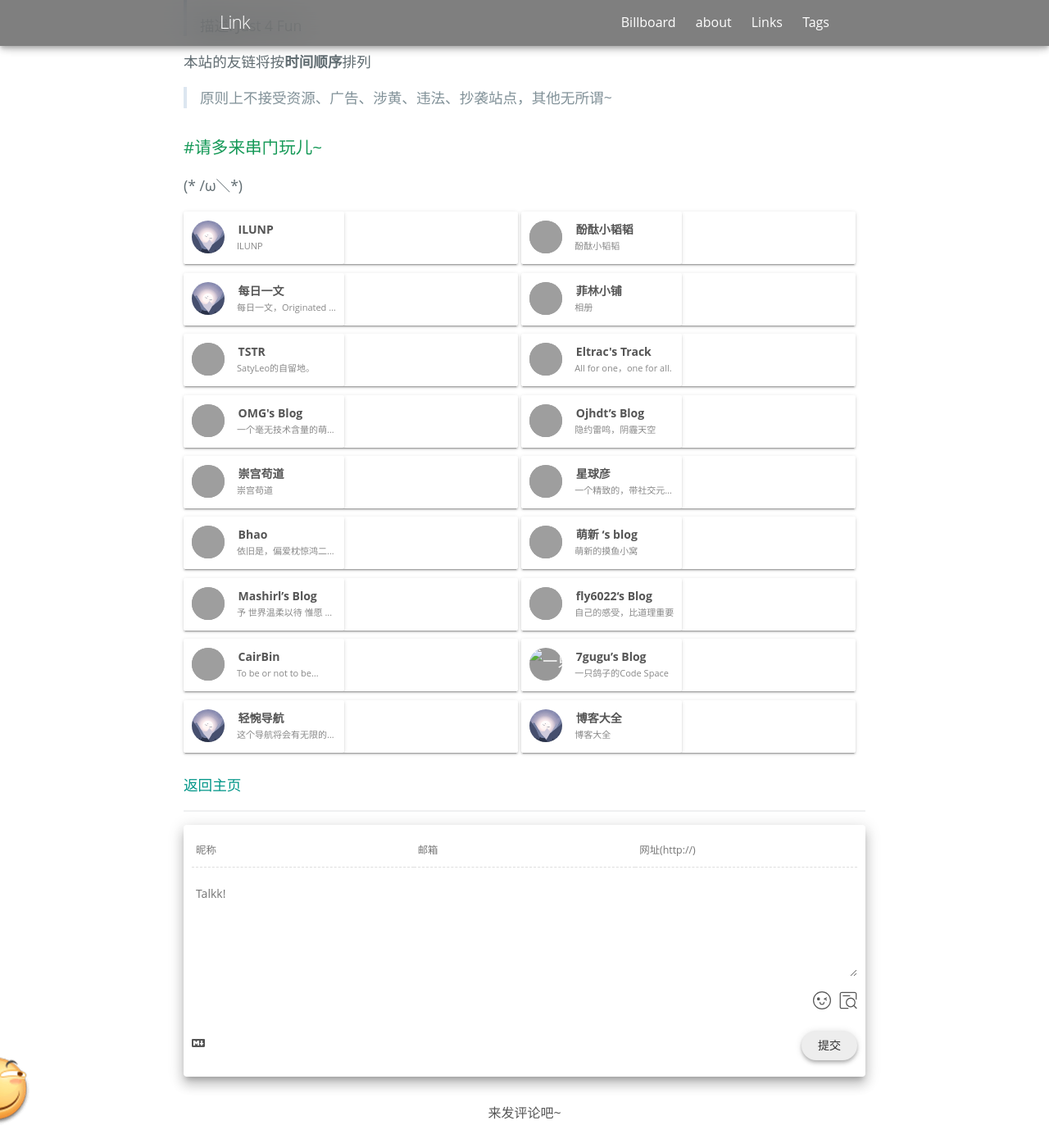
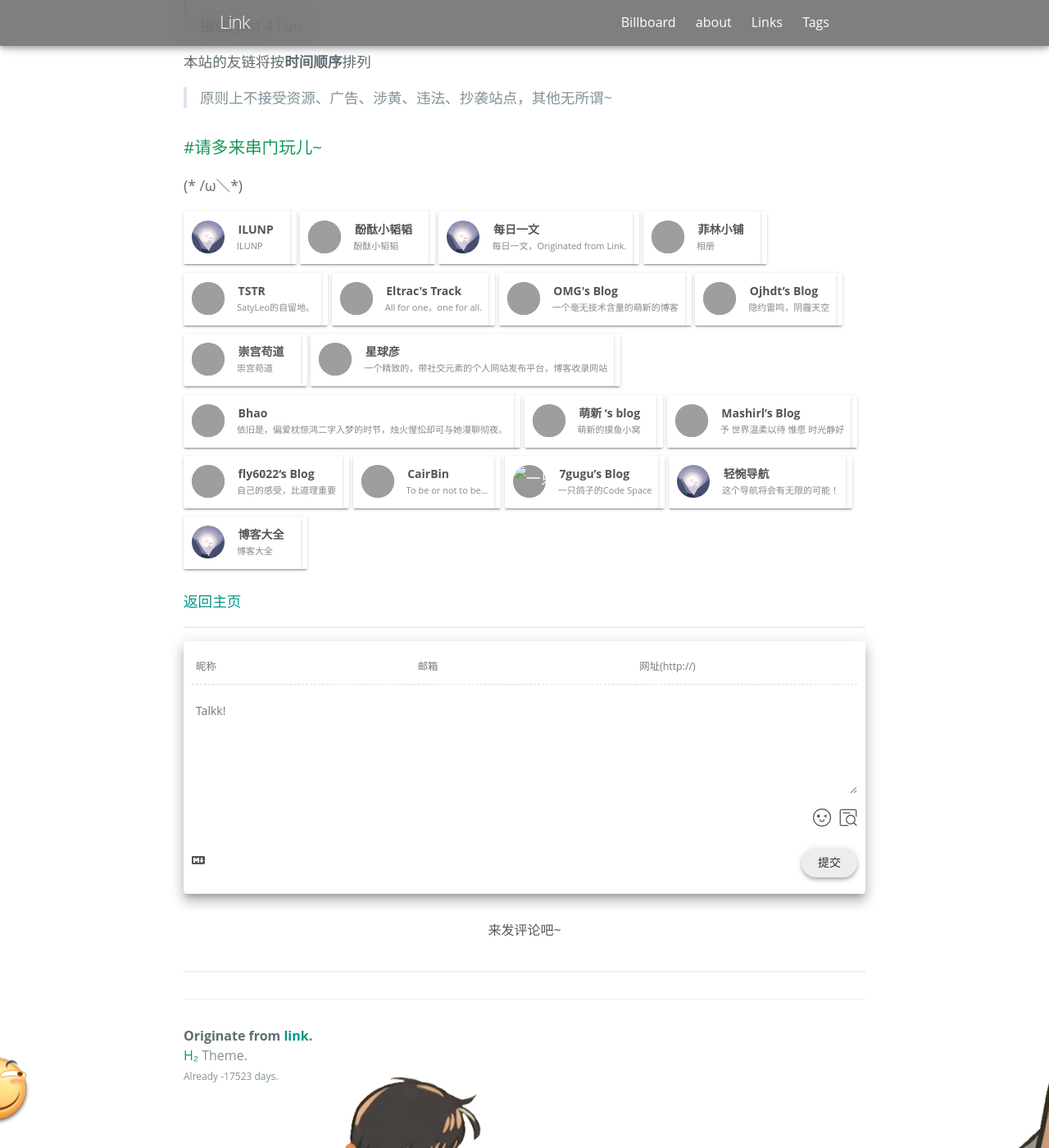
Before and after one commit to link9596/qwq, a Jekyll site: the page built from pages/link.md, in a window 1280 px wide and 1400 px high, scrolled down 700 px. Shown: the whole window at 82% size. Built offline with Jekyll 4.4.1, drawn with Linux system fonts in a browser that asks for light colours; some web fonts are replaced; comment, search, counter and statistics services are not loaded; grey boxes are pictures that could not be loaded.

Commit message:
Update _layout.scss

```diff
--- a/_sass/blog/_layout.scss
+++ b/_sass/blog/_layout.scss
@@ -236,7 +236,6 @@
   display:block;
 }
 .link-chip {
-  width:100%;
   overflow: hidden;
   display: inline-block;
   border-style: solid;
@@ -263,8 +262,13 @@
   will-change: box-shadow;
 }
 
+.link-chip-div{
+display: inline-block;
+width:100%
+}
+
 @media (min-width: 767px) {
-.link-chip{
+.link-chip-div{
 width: 49%;
  }
 }
```
